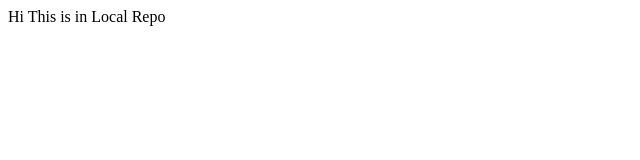
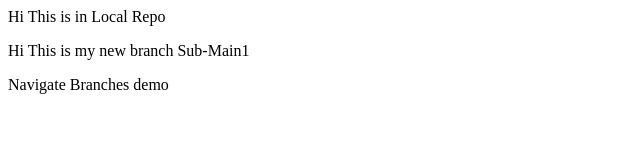
Before and after one commit to umar051081/LocalRepo, a plain HTML site: page index.html in a window 1280 px wide. Shown: the whole page, without its empty margins (0-640 px from the left). Drawn offline with Linux system fonts and the light colour scheme.

Commit message:
Added two more lines

```diff
--- a/index.html
+++ b/index.html
@@ -1 +1,3 @@
 <p> Hi This is in Local Repo</p>
+<p> Hi This is my new branch Sub-Main1</p>
+<p> Navigate Branches demo</p>
```
